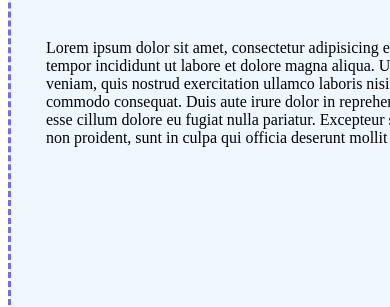
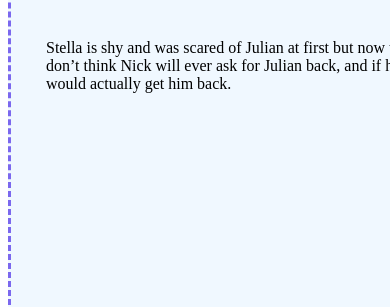
Before and after one commit to kendallnelson99/cim111, a plain HTML site: page midterm/responsive.html in a window 390 px wide. Shown: the part 537-844 px from the top of the page. Drawn offline with Linux system fonts and the light colour scheme.

Commit message:
Update responsive.html

```diff
--- a/midterm/responsive.html
+++ b/midterm/responsive.html
@@ -177,7 +177,7 @@ According to Nick, Julian was giving him hell, being a pain, and peeing on his b
 
 
 <section>
-<p>Lorem ipsum dolor sit amet, consectetur adipisicing elit, sed do eiusmod tempor incididunt ut labore et dolore magna aliqua. Ut enim ad minim veniam, quis nostrud exercitation ullamco laboris nisi ut aliquip ex ea commodo consequat. Duis aute irure dolor in reprehenderit in voluptate velit esse cillum dolore eu fugiat nulla pariatur. Excepteur sint occaecat cupidatat non proident, sunt in culpa qui officia deserunt mollit anim id est laborum.</p>
+<p>Stella is shy and was scared of Julian at first but now they’re best friends. I don’t think Nick will ever ask for Julian back, and if he did I don’t think he would actually get him back. </p>
 </section>
 
 <section>
```
